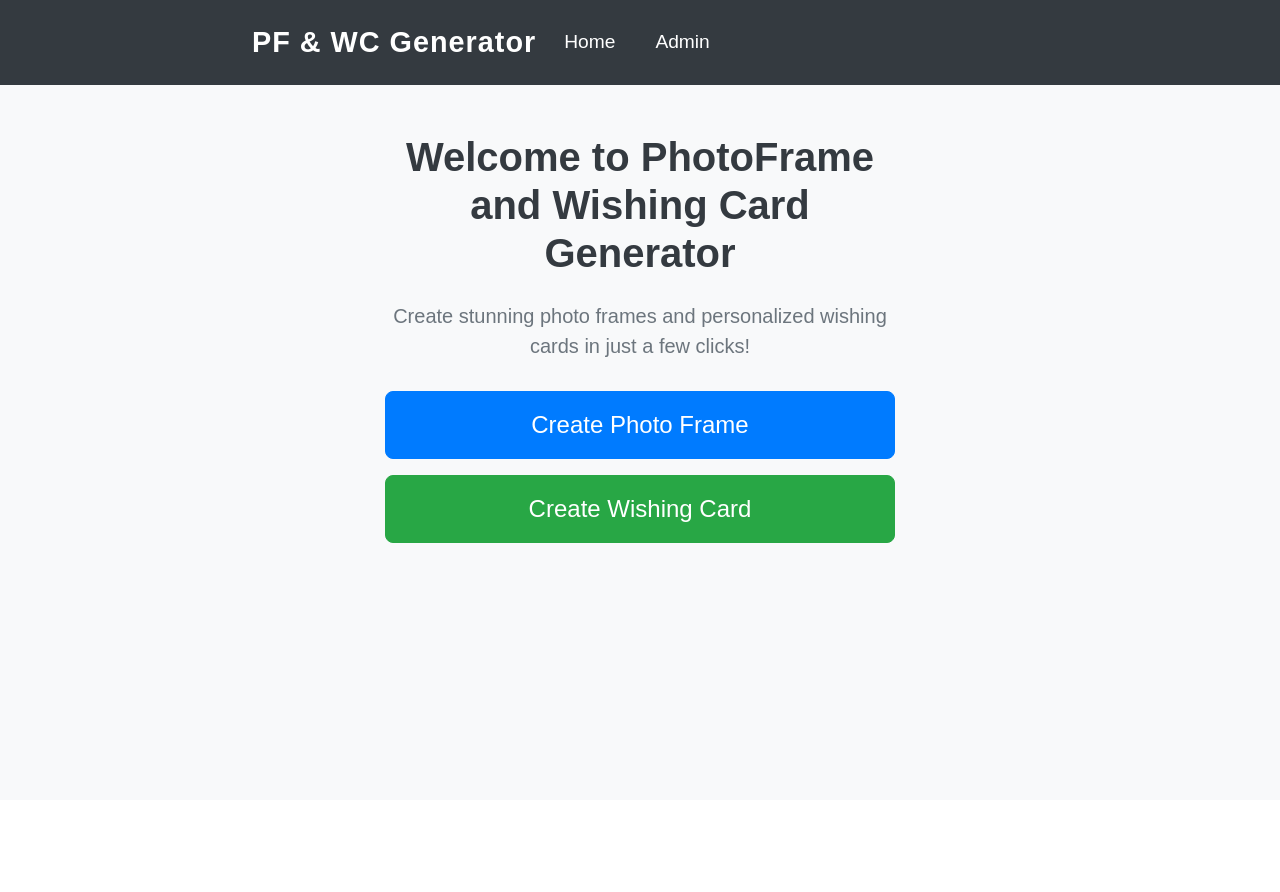
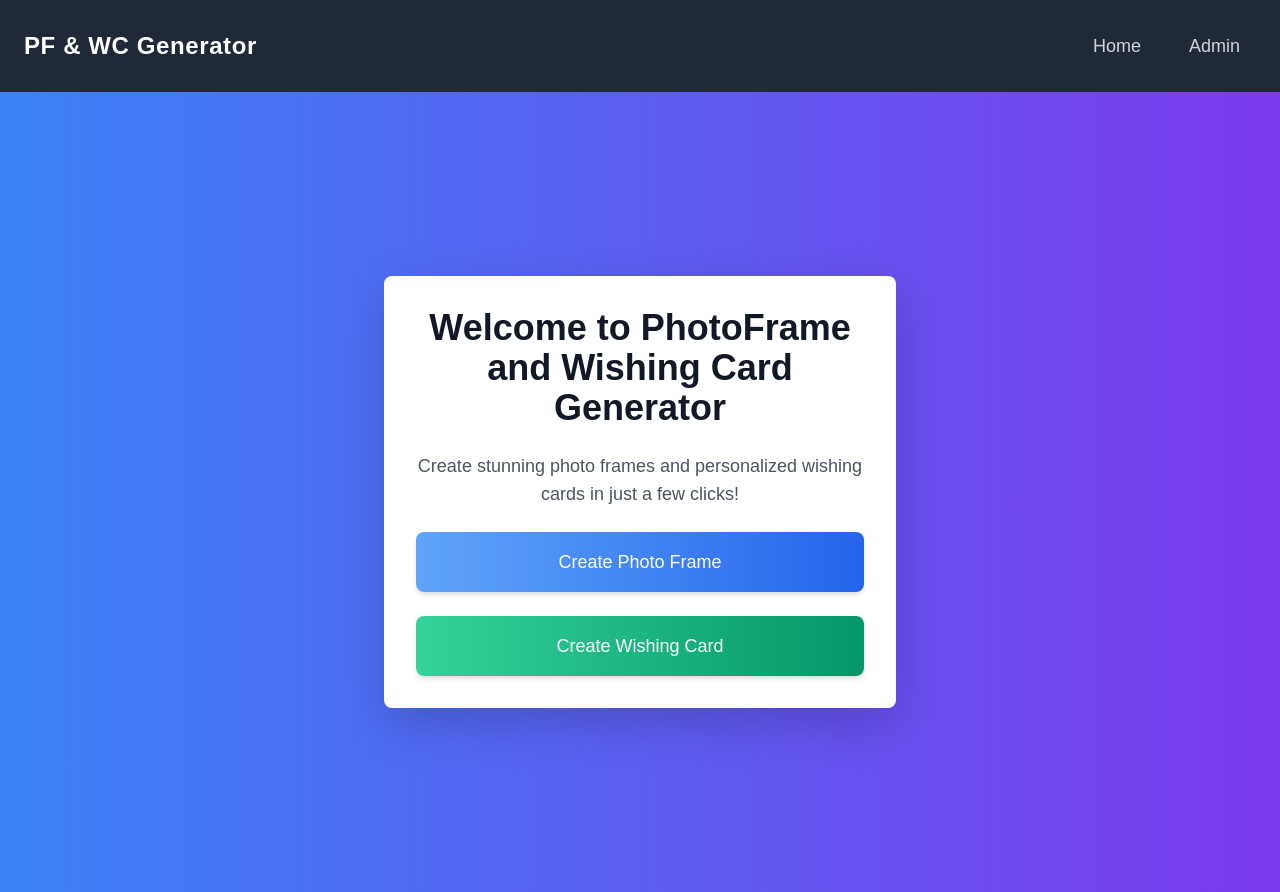
Before and after one commit to NihalSWE/PhotoFrame-WishingCard-Generator, a Django app: page / in a window 1280 px wide. Before the commit the page ends 543 px from the top, so only its background shows below. Run offline with Django 4.2, Linux system fonts and the light colour scheme; some libraries are stand-ins or nearby versions.

Commit message:
Fixing error

```diff
--- a/PhotoUpload/templates/photoupload/base.html
+++ b/PhotoUpload/templates/photoupload/base.html
@@ -8,105 +8,38 @@
     <!-- Bootstrap CSS -->
     <link href="https://cdn.jsdelivr.net/npm/bootstrap@5.0.2/dist/css/bootstrap.min.css" rel="stylesheet" integrity="sha384-EVSTQN3/azprG1Anm3QDgpJLIm9Nao0Yz1ztcQTwFspd3yD65VohhpuuCOmLASjC" crossorigin="anonymous">
 
+    <!-- Tailwind CSS -->
+    <link href="https://cdn.jsdelivr.net/npm/tailwindcss@2.2.19/dist/tailwind.min.css" rel="stylesheet">
+
     <title>PhotoFrame And Wishing Card Generator | {% block title %} {% endblock %}</title>
     <style>
         body {
             font-family: Arial, sans-serif;
         }
-
-        .navbar-brand {
-            font-weight: bold;
-            font-size: 1.8rem;
-            letter-spacing: 1px;
-            margin-right: 20px; /* Adjusted margin */
-        }
-
-        .navbar-toggler {
-            border-color: transparent; /* Changed border color to transparent */
-        }
-
-        .navbar-toggler-icon {
-            background-color: #343a40; /* Changed background color to match the navbar background */
-            border-radius: 3px; /* Added border radius */
-            padding: 2px; /* Added padding */
-            height: 24px; /* Adjusted height */
-            width: 24px; /* Adjusted width */
-        }
-
-        .navbar-toggler-icon::before,
-        .navbar-toggler-icon::after {
-            {% comment %} background-color: #fff; /* Changed inner lines color to white */ {% endcomment %}
-            border-radius: 2px; /* Added border radius */
-            content: ''; /* Added content */
-            display: block; /* Display as block */
-            height: 2px; /* Adjusted height */
-            width: 14px; /* Adjusted width */
-            position: absolute; /* Positioned absolutely */
-            top: 50%; /* Center vertically */
-            transform: translateY(-50%); /* Center vertically */
-        }
-
-        .navbar-toggler-icon::before {
-            left: 5px; /* Positioned to the left with some padding */
-        }
-
-        .navbar-toggler-icon::after {
-            right: 5px; /* Positioned to the right with some padding */
-        }
-
-        .navbar-nav .nav-link {
-            font-size: 1.2rem;
-            margin-right: 1.5rem;
-            color: #fff;
-            transition: color 0.3s;
-        }
-
-        .navbar-nav .nav-link:hover {
-            color: #ffc107;
-        }
-
-        .navbar-collapse {
-            justify-content: flex-end;
-        }
-
-        .navbar {
-            background-color: #343a40;
-            padding-top: 1rem;
-            padding-bottom: 1rem;
-        }
-
-        .navbar-nav {
-            margin-right: auto;
-        }
-
-        .nav-item.active .nav-link {
-            background-color: #ffc107;
-            border-radius: 0.5rem;
-        }
-
-        .nav-item.active .nav-link:hover {
-            background-color: #e0a800;
-        }
     </style>
 </head>
-<body>
-    <nav class="navbar navbar-expand-lg navbar-dark">
-        <div class="container">
-            <a class="navbar-brand" href="{% url 'home' %}">PF & WC Generator</a>
-            <button class="navbar-toggler" type="button" data-bs-toggle="collapse" data-bs-target="#navbarSupportedContent"
-                    aria-controls="navbarSupportedContent" aria-expanded="false" aria-label="Toggle navigation">
-                <span class="navbar-toggler-icon"></span>
-            </button>
-            <div class="collapse navbar-collapse" id="navbarSupportedContent">
-                <ul class="navbar-nav">
-                    <li class="nav-item">
-                        <a class="nav-link active" aria-current="page" href="{% url 'home' %}">Home</a>
-                    </li>
-                    <li class="nav-item">
-                        <a class="nav-link active" aria-current="page" href="{% url 'login' %}">Admin</a>
-                    </li>
+<body class="bg-gray-100">
+    <nav class="bg-gray-800 shadow-lg">
+        <div class="container mx-auto px-4">
+            <div class="flex justify-between items-center py-4">
+                <a class="text-white text-2xl font-bold tracking-wide" href="{% url 'home' %}">PF & WC Generator</a>
+                <div class="lg:hidden">
+                    <button class="text-white focus:outline-none focus:ring-2 focus:ring-white" id="nav-toggle">
+                        <svg class="h-6 w-6 fill-current" viewBox="0 0 24 24">
+                            <path d="M4 5h16M4 12h16m-7 7h7"></path>
+                        </svg>
+                    </button>
+                </div>
+                <div class="hidden lg:flex space-x-4">
+                    <a href="{% url 'home' %}" class="text-gray-300 hover:bg-gray-700 hover:text-white px-3 py-2 rounded-md text-lg font-medium">Home</a>
+                    <a href="{% url 'login' %}" class="text-gray-300 hover:bg-gray-700 hover:text-white px-3 py-2 rounded-md text-lg font-medium">Admin</a>
                     <!-- Add more navigation items as needed -->
-                </ul>
+                </div>
+            </div>
+            <div class="hidden lg:hidden" id="nav-content">
+                <a href="{% url 'home' %}" class="block text-gray-300 hover:bg-gray-700 hover:text-white px-3 py-2 rounded-md text-base font-medium">Home</a>
+                <a href="{% url 'login' %}" class="block text-gray-300 hover:bg-gray-700 hover:text-white px-3 py-2 rounded-md text-base font-medium">Admin</a>
+                <!-- Add more navigation items as needed -->
             </div>
         </div>
     </nav>
@@ -114,8 +47,23 @@
     {% block body %}
     {% endblock %}
 
-    <!-- Optional JavaScript; choose one of the two! -->
+    <!-- Optional JavaScript -->
     <script src="https://cdn.jsdelivr.net/npm/bootstrap@5.0.2/dist/js/bootstrap.bundle.min.js" integrity="sha384-MrcW6ZMFYlzcLA8Nl+NtUVF0sA7MsXsP1UyJoMp4YLEuNSfAP+JcXn/tWtIaxVXM" crossorigin="anonymous"></script>
+
+    <!-- Include Cropper.js from jsDelivr -->
+<script src="https://cdn.jsdelivr.net/npm/cropperjs/dist/cropper.min.js"></script>
+
+    <!-- Toggle script for navbar -->
+    <script>
+        document.getElementById('nav-toggle').onclick = function() {
+            var navContent = document.getElementById('nav-content');
+            if (navContent.classList.contains('hidden')) {
+                navContent.classList.remove('hidden');
+            } else {
+                navContent.classList.add('hidden');
+            }
+        };
+    </script>
 
     {% block extra_js %}
     {% endblock %}
--- a/PhotoUpload/templates/photoupload/home.html
+++ b/PhotoUpload/templates/photoupload/home.html
@@ -3,63 +3,16 @@
 {% block title %} Home {% endblock %}
 
 {% block body %}
-<div class="container mt-5">
-    <div class="row justify-content-center">
-        <div class="col-md-8 text-center">
-            <h1 class="display-4 mb-4">Welcome to PhotoFrame and Wishing Card Generator</h1>
-            <p class="lead">Create stunning photo frames and personalized wishing cards in just a few clicks!</p>
-            <div class="d-grid gap-3">
-                <a href="{% url 'photoupload' %}" class="btn btn-primary btn-lg">Create Photo Frame</a>
-                <a href="{% url 'wishingcard' %}" class="btn btn-success btn-lg">Create Wishing Card</a>
+<div class="min-h-screen flex items-center justify-center bg-gradient-to-r from-blue-500 to-purple-600 px-4 sm:px-6 lg:px-8">
+    <div class="max-w-lg w-full bg-white rounded-lg shadow-lg p-8 space-y-8">
+        <div class="text-center">
+            <h1 class="text-4xl font-extrabold text-gray-900 mb-4">Welcome to PhotoFrame and Wishing Card Generator</h1>
+            <p class="text-lg text-gray-600 mb-6">Create stunning photo frames and personalized wishing cards in just a few clicks!</p>
+            <div class="grid gap-4">
+                <a href="{% url 'photoupload' %}" class="w-full bg-gradient-to-r from-blue-400 to-blue-600 text-white text-lg py-3 px-4 rounded-lg shadow-md hover:from-blue-500 hover:to-blue-700 focus:outline-none focus:ring-2 focus:ring-blue-500 focus:ring-opacity-50 transform hover:scale-105 transition-transform duration-200">Create Photo Frame</a>
+                <a href="{% url 'wishingcard' %}" class="w-full bg-gradient-to-r from-green-400 to-green-600 text-white text-lg py-3 px-4 rounded-lg shadow-md hover:from-green-500 hover:to-green-700 focus:outline-none focus:ring-2 focus:ring-green-500 focus:ring-opacity-50 transform hover:scale-105 transition-transform duration-200">Create Wishing Card</a>
             </div>
         </div>
     </div>
 </div>
-
-<style>
-    body {
-        background-color: #f8f9fa;
-        font-family: 'Arial', sans-serif;
-    }
-
-    .container {
-        max-width: 800px;
-    }
-
-    .btn-lg {
-        padding: 15px 30px;
-        font-size: 1.5rem;
-        border-radius: 0.5rem;
-    }
-
-    .btn-primary {
-        background-color: #007bff;
-        border-color: #007bff;
-    }
-
-    .btn-primary:hover {
-        background-color: #0056b3;
-    }
-
-    .btn-success {
-        background-color: #28a745;
-        border-color: #28a745;
-    }
-
-    .btn-success:hover {
-        background-color: #218838;
-    }
-
-    .lead {
-        font-size: 1.25rem;
-        color: #6c757d;
-        margin-bottom: 30px;
-    }
-
-    .display-4 {
-        font-size: 2.5rem;
-        color: #343a40;
-        font-weight: bold;
-    }
-</style>
 {% endblock %}
```
Also changed, not shown: PhotoUpload/templates/photoupload/photoupload.html (+64 -119 lines), media/photo_frame_images/b1.jpeg (added).
